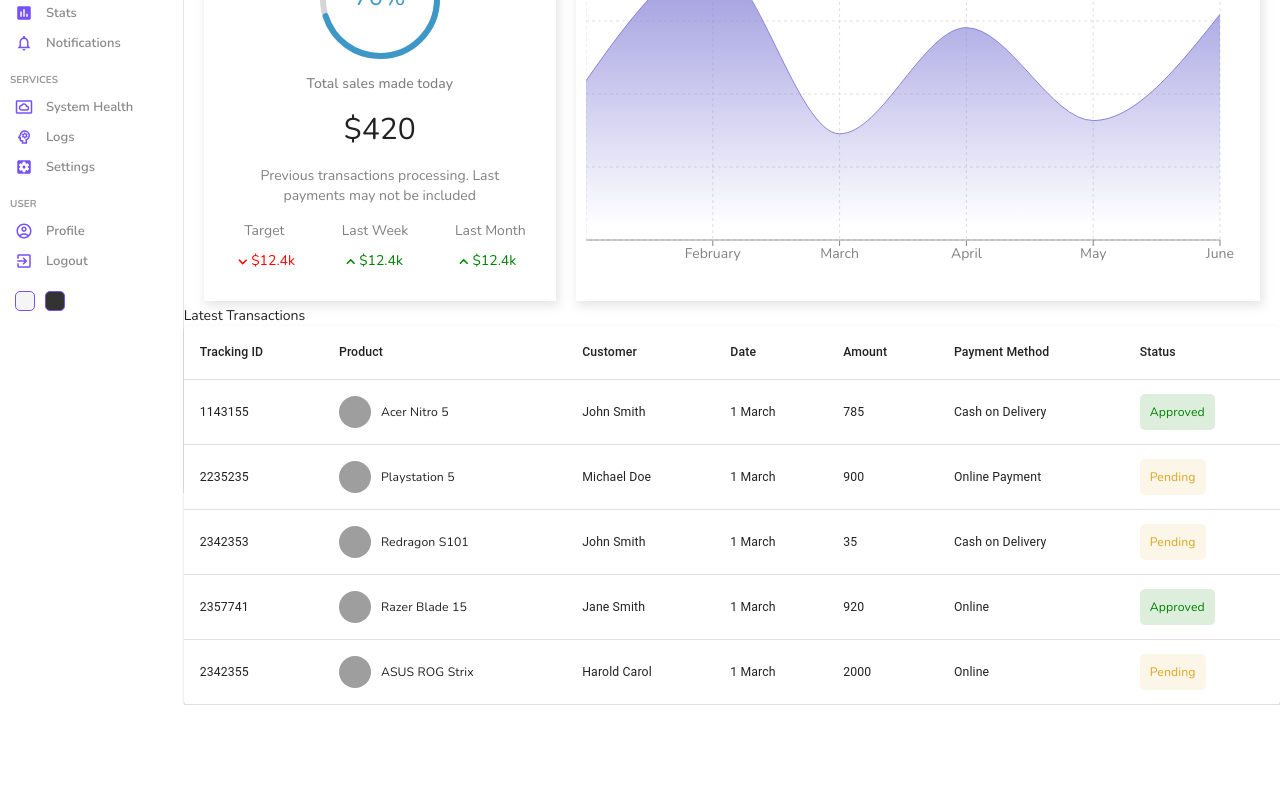
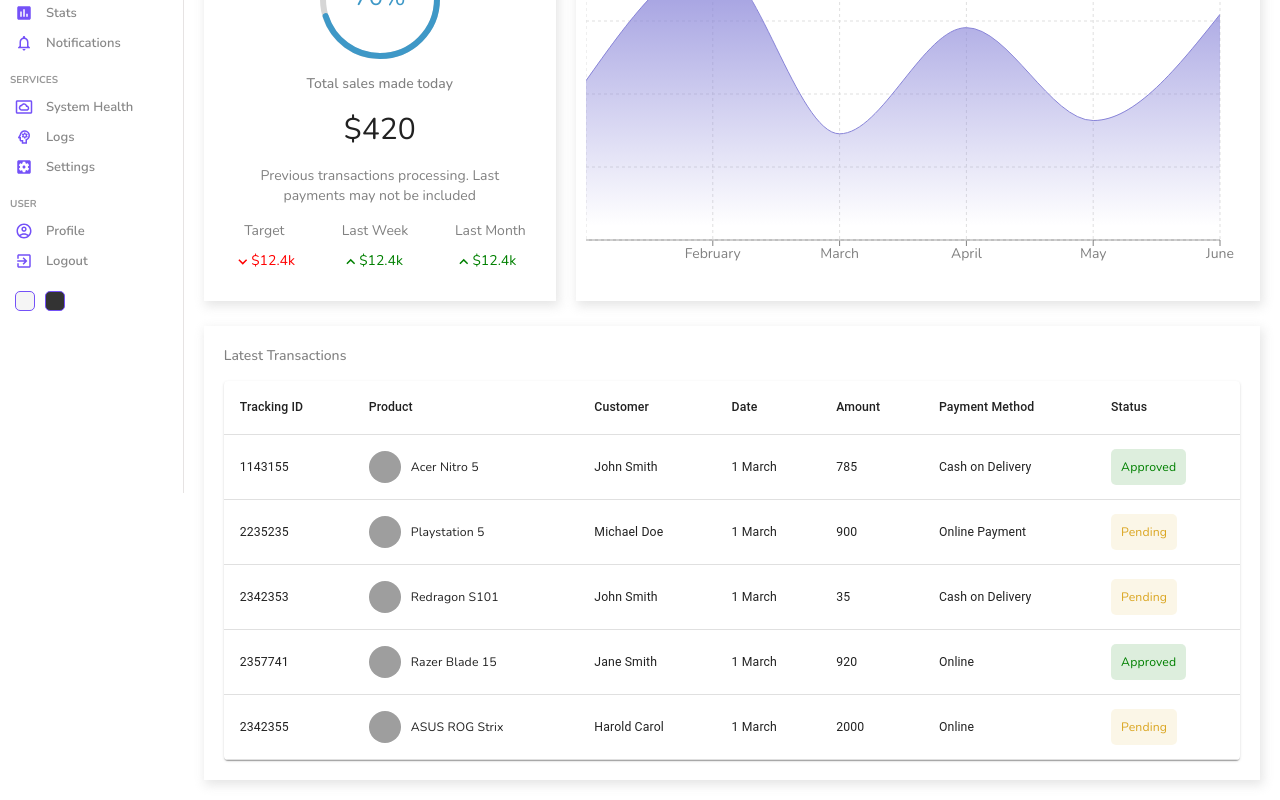
Before and after one commit to IbrohimFayzullayev/adminPanel, a React (Create React App) app: page / in a window 1280 px wide. Shown: the part 307-1107 px from the top of the page. Before the commit the page ends 1012 px from the top, so only its background shows below. Built offline with nearby package versions, Linux system fonts and the light colour scheme; grey boxes are pictures that could not be loaded.

Commit message:
home page finish

```diff
--- a/src/pages/home/home.scss
+++ b/src/pages/home/home.scss
@@ -12,5 +12,17 @@
     .charts {
       padding: 5px 20px;
     }
+    .listContainer {
+      -webkit-box-shadow: 2px 4px 10px 1px rgba(0, 0, 0, 0.47);
+      box-shadow: 2px 4px 10px 1px rgba(201, 201, 201, 0.47);
+      padding: 20px;
+      margin: 20px;
+
+      .listTitle {
+        color: gray;
+        font-weight: 500;
+        margin-bottom: 15px;
+      }
+    }
   }
 }
```
